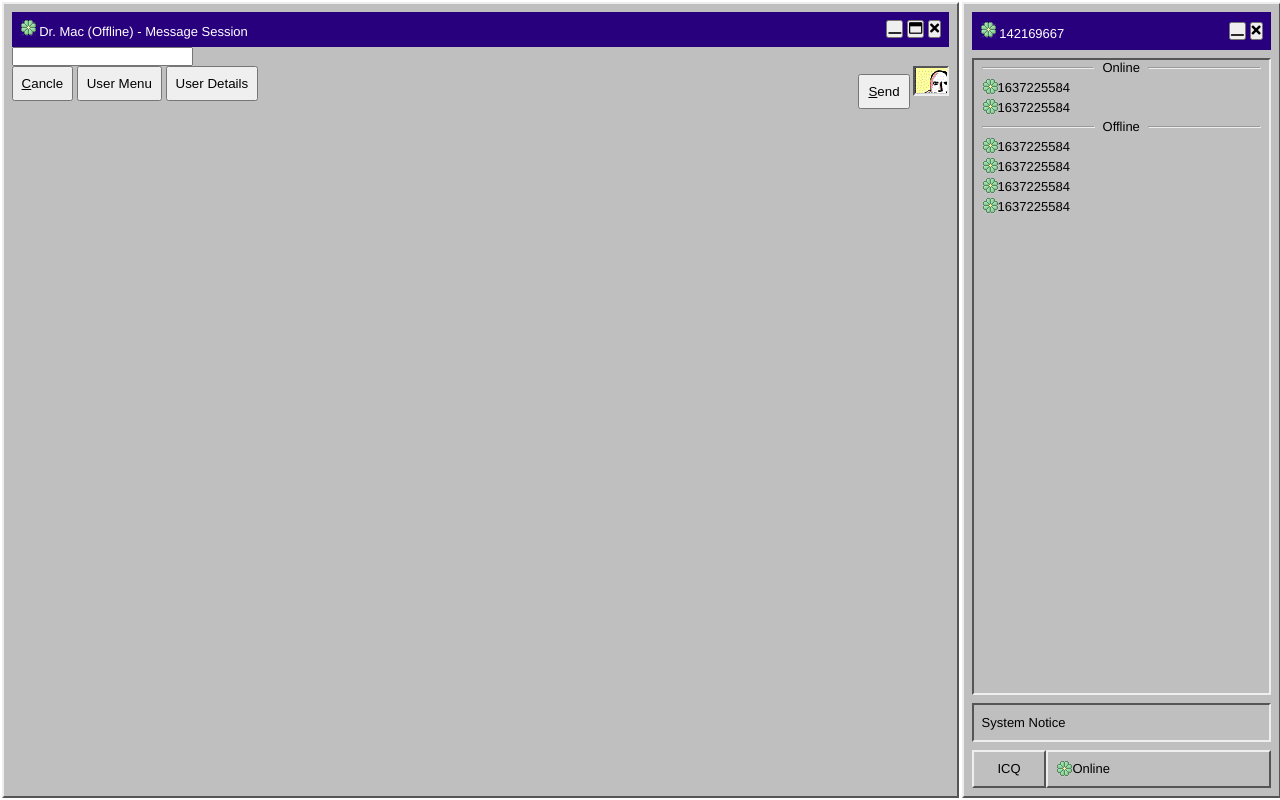
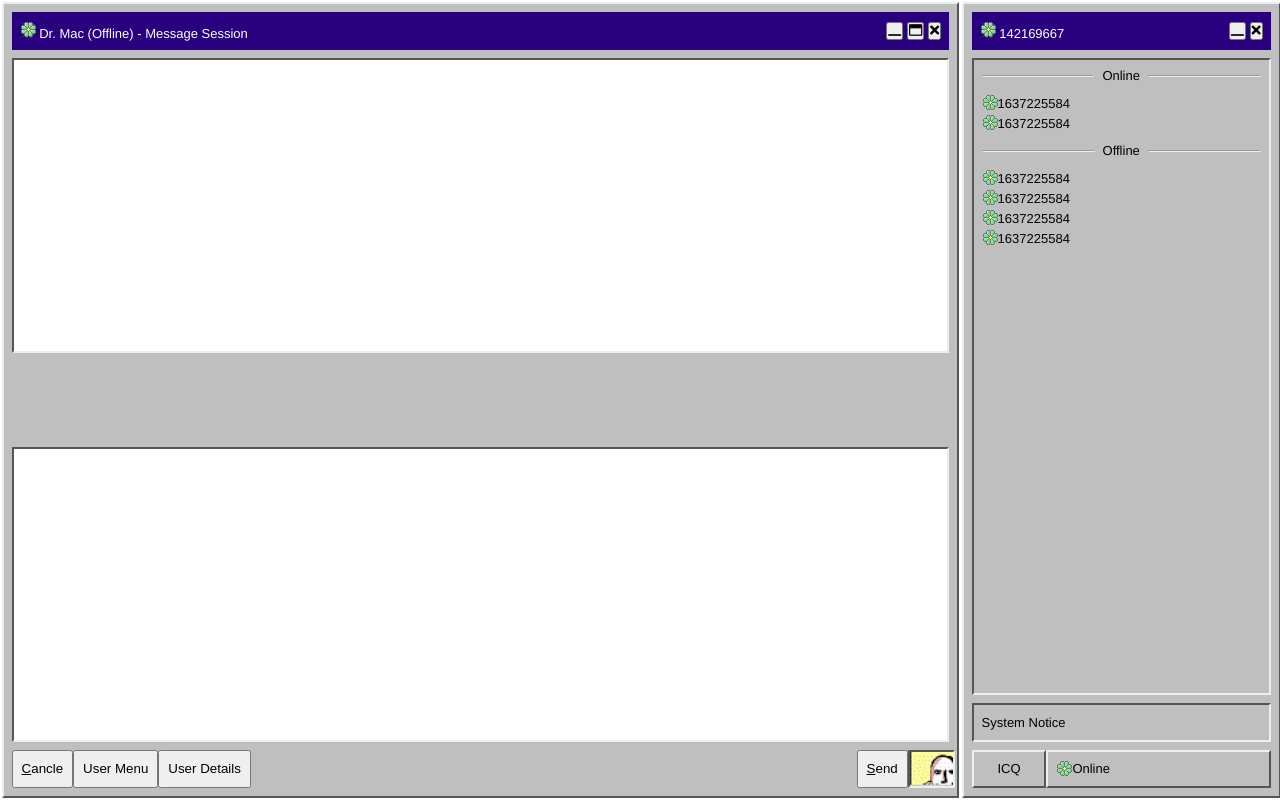
Before and after one commit to ivanoung/icq98, a website: page views/index.html in a window 1280 px wide. Drawn offline with nearby package versions, Linux system fonts and the light colour scheme; files that its build step writes are made by us from their sources; a script that the page names is missing; files whose address does not match are found by name.

Commit message:
Setup jQuery event and setup CSS for the message box side

```diff
--- a/public/script/script.js
+++ b/public/script/script.js
@@ -5,25 +5,45 @@ function Sound(src) {
   this.sound.setAttribute("controls", "none");
   this.sound.style.display = "none";
   document.body.appendChild(this.sound);
-  this.play = function() {
+  this.play = function () {
     this.sound.play();
   };
-  this.stop = function() {
+  this.stop = function () {
     this.sound.pause();
   };
 }
 
-$(function() {
+$(function () {
   const uhoh = new Sound("./sound-effects/icq-message.wav");
   const socket = io();
 
-  $("#send").on("click", function() {
+  $("#send").on("click", function () {
     socket.emit("chat message", $("#m").val());
     $("#m").val("");
     return false;
   });
-  socket.on("chat message", function(msg) {
+
+  $(document).on('keydown', function (event) {
+    if (event.keyCode === 13) {
+      socket.emit("chat message", $("#m").val());
+      $("#m").val("");
+      return false;
+    }
+  })
+
+
+
+  socket.on("chat message", function (msg) {
     $("#messages").append($("<li>").text(msg));
     uhoh.play();
   });
 });
+
+
+$(() => {
+  $(document).on('keydown', function (event) {
+    if (event.keyCode === 13) {
+
+    }
+  })
+})
--- a/public/style/style.css
+++ b/public/style/style.css
@@ -16,8 +16,8 @@ body {
   font: 13px Helvetica, Arial;
 }
 
+/* custom lining */
 
-/* custom lining */
 hr {
   display: inline;
   width: 80%;
@@ -28,6 +28,7 @@ hr {
   border-style: inset;
   border-width: 1px;
 }
+
 /* The outer most layer of the messenger */
 
 .container {
@@ -121,6 +122,45 @@ hr {
 
 /* Structure related styling */
 
+/* Chatbox */
+
+#chatbox {
+  width: 100%;
+  height: 100%;
+  display: grid;
+  grid-row-gap: 1vmin;
+  grid-template-columns: repeat(4, 25%);
+  grid-template-rows: 5% 1fr 10% 1fr 5%;
+}
+
+#chat-status {
+  grid-row: 1/2;
+  grid-column: 1/5;
+}
+
+#chat-history {
+  grid-column: 1/5;
+  grid-row: 2/3;
+  background-color: white;
+}
+
+#m {
+  grid-row: 4/5;
+  grid-column: 1/5;
+  width: 100%;
+  height: 100%;
+  background-color: white;
+}
+
+#bottomenu {
+  display: flex;
+  justify-content: space-between;
+  grid-row: 5/6;
+  grid-column: 1/5;
+}
+
+/* Name list */
+
 #namelist {
   width: 100%;
   height: 100%;
@@ -137,6 +177,7 @@ hr {
 #namelist-status {
   grid-row: 1/2;
   grid-column: 1/5;
+  /* padding: 1vmin 0; */
 }
 
 #namelist-list {
@@ -150,7 +191,6 @@ hr {
   margin: .5vmin 0;
   display: flex;
   align-items: center;
-
 }
 
 #namelist-sysnotice {
@@ -168,15 +208,34 @@ hr {
   grid-row: 4/5;
 }
 
-.bottomenu {
+.flex {
   display: flex;
-  justify-content: space-between;
 }
 
-.list-status{
+.h-cent {
+  justify-content: center;
+}
+
+.v-cent {
+  aling-items: center;
+}
+
+.list-status {
   display: flex;
   justify-content: space-evenly;
+  padding: 1vmin 0;
 }
-.list-status-name{
+
+.list-status-name {
   padding: 0 1vmin;
 }
+
+/* .input-box{
+  width: 100%;
+  height: 100%;
+} */
+
+#messages {
+  padding: 1vmin;
+  list-style-type: none;
+}
--- a/views/index.html
+++ b/views/index.html
@@ -15,9 +15,7 @@
 
     <div class="container">
         <section class='greybgc tp-lf-light' id="chatbox">
-            <div class="statusbar">
-
-
+            <div class="statusbar" id='chat-status'>
                 <div class='status'>
                     <img src="./icons/available.png" alt="online">
                     <span>Dr. Mac (Offline) - Message Session</span>
@@ -34,22 +32,27 @@
                     </button>
                 </div>
             </div>
-            <div class="menubox">
+            <div class="invt-btn" id="chat-history">
                 <ul id="messages"></ul>
-                <input id="m" autocomplete="off" />
-                <div class="bottomenu">
-                    <div class="functions">
+            </div>
+            <div id="chat-menu">
+
+            </div>
+            <input class="chat-area invt-btn" id="m" autocomplete='off'>
+
+            </input>
+            <div id="bottomenu">
+                <div class="functions flex h-cent v-cent">
                     <button class='major-fct func-but'>Cancle</button>
                     <button class='func-but'>User Menu</button>
                     <button class='func-but'>User Details</button>
                 </div>
-                    <div class="send-status">
+                <div class="send-status flex h-cent v-cent">
                     <button class='major-fct func-but' id='send'>Send</button>
                     <img src="./icons/wutface.gif" alt="" class="bt-rt-light">
                 </div>
 
 
-                </div>
             </div>
 
 
@@ -108,7 +111,6 @@
                 <img src="./icons/available.png" alt="online">Online</div>
 
         </section>
-
     </div>
 
     <script src="https://cdnjs.cloudflare.com/ajax/libs/socket.io/2.0.3/socket.io.slim.js"></script>
```
Lines whose indentation alone changed are shown as unchanged.
